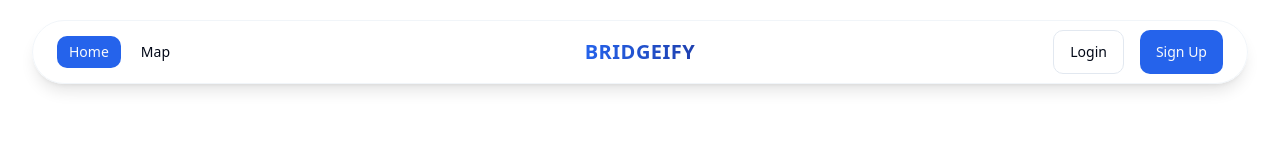
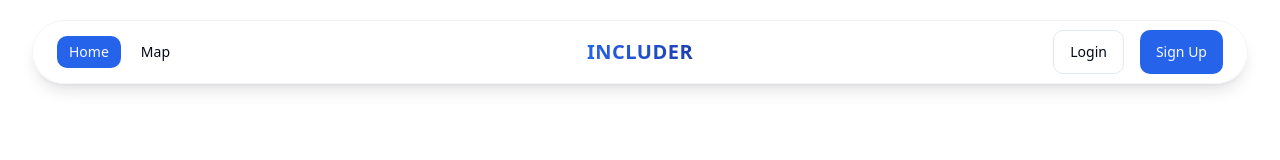
Before and after one commit to btcbojb/sh, a Next.js app: page / in a window 1280 px wide. Shown: the top 160 px of the page. Built offline with nearby package versions, Linux system fonts and the light colour scheme.

Commit message:
Includer

```diff
--- a/src/components/layout/Navbar.tsx
+++ b/src/components/layout/Navbar.tsx
@@ -55,7 +55,7 @@ const Navbar = () => {
                       <Link href="/">
                         <DrawerTitle className="font-bold tracking-wide text-2xl uppercase">
                           <span className="text-transparent bg-clip-text bg-gradient-to-r from-primary to-blue-800">
-                            Bridgeify
+                            Includer
                           </span>
                         </DrawerTitle>
                       </Link>
@@ -88,7 +88,7 @@ const Navbar = () => {
             <Link href={"/"}>
               <div className="font-bold tracking-wide text-xl uppercase">
                 <span className="text-transparent bg-clip-text bg-gradient-to-r from-primary to-blue-800">
-                  Bridgeify
+                  Includer
                 </span>
               </div>
             </Link>
```
